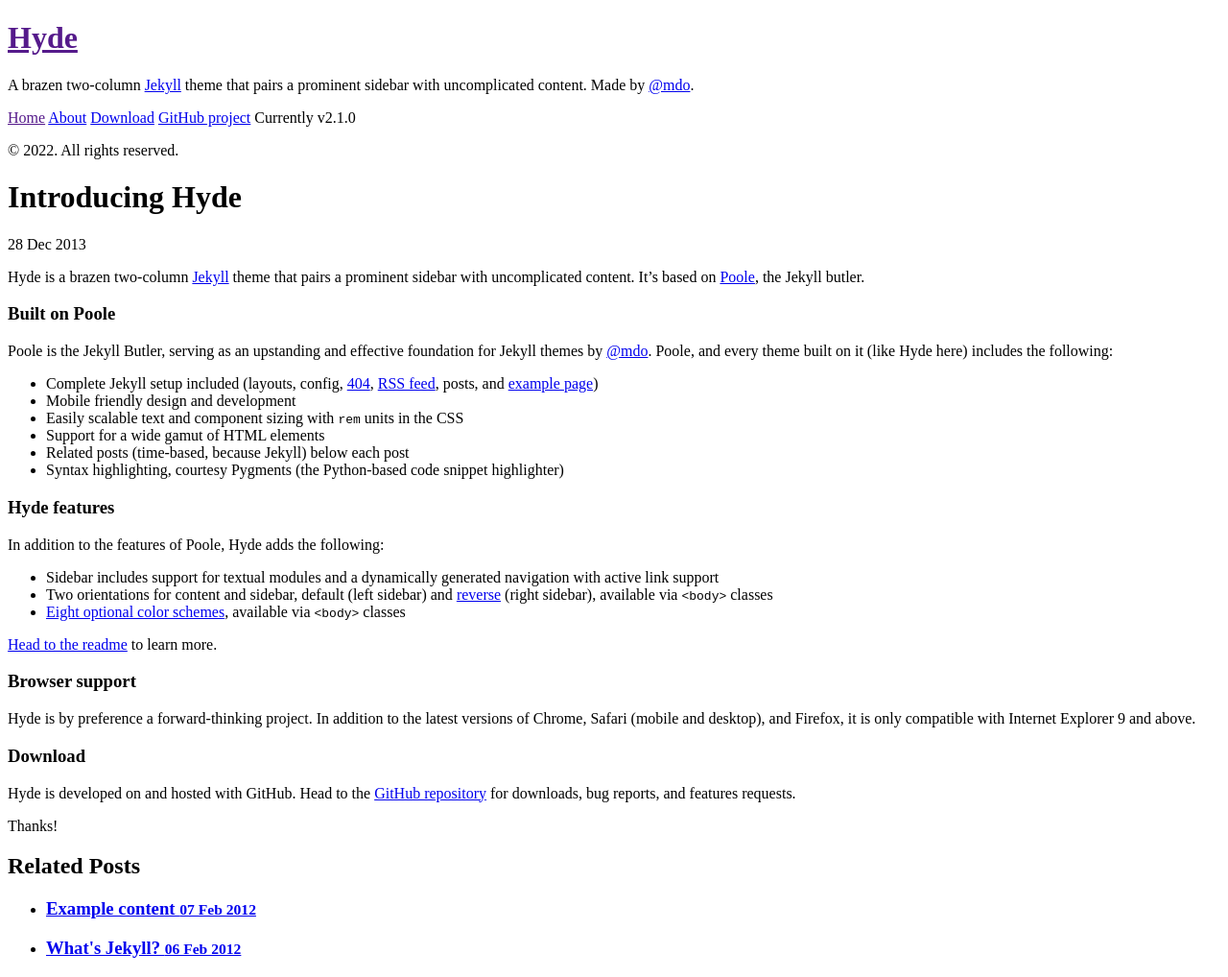
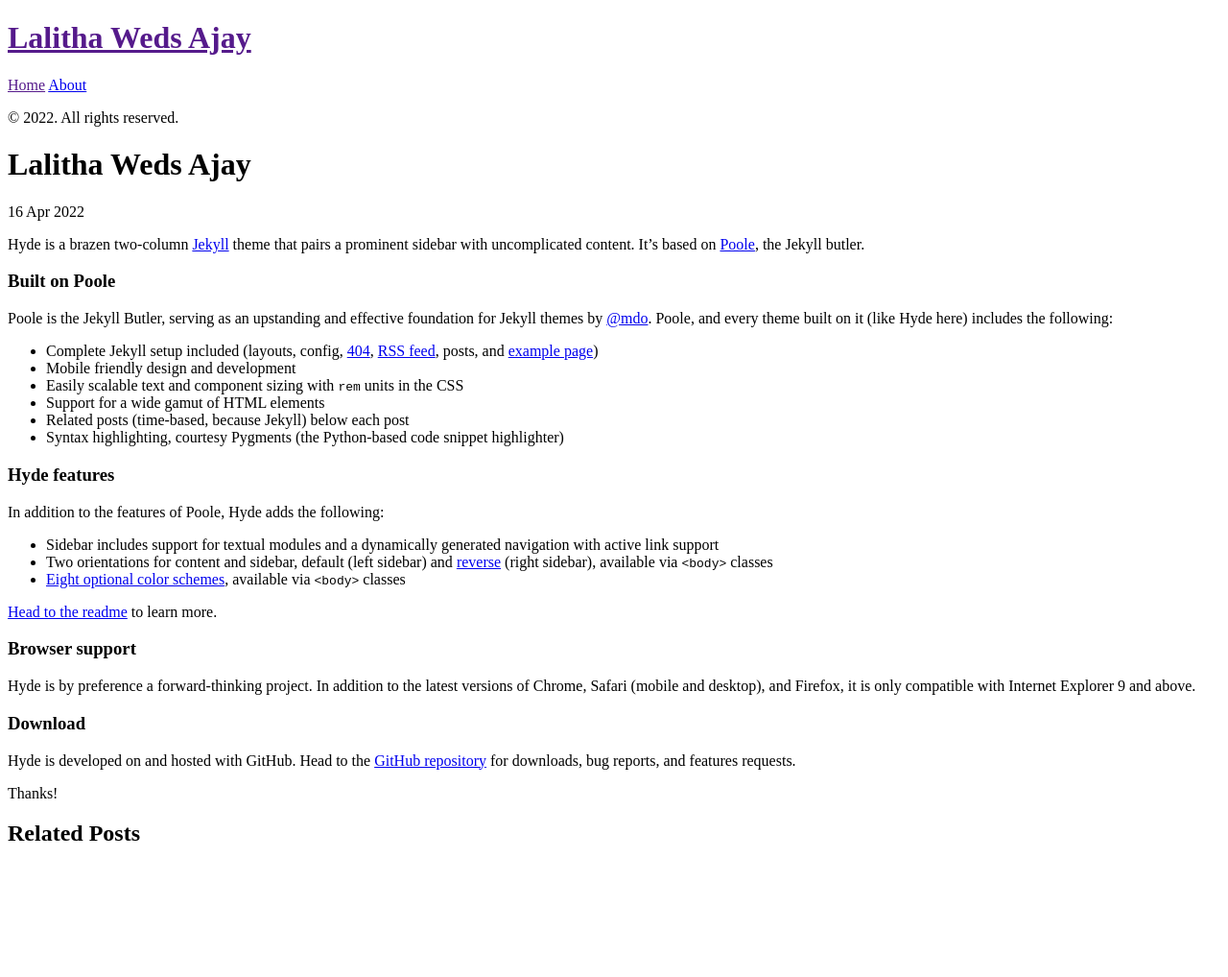
Before and after one commit to PseudoAj/lwa, a Jekyll site: the page built from _posts/2022-04-16-lalitha-weds-ajay.md, in a window 1280 px wide. Shown: the whole page at 96% size. Built offline with Jekyll 4.4.1, drawn with Linux system fonts in a browser that asks for light colours; Markdown is read by kramdown in place of the engine named in the settings; after the commit the page ends 902 px from its top, so only the background shows below that.

Commit message:
Adding only one post.

```diff
--- a/_config.yml
+++ b/_config.yml
@@ -7,20 +7,16 @@ gem:              [jekyll-paginate, jekyll-gists]
 permalink:        pretty
 
 # Setup
-title:            Hyde
-tagline:          'A Jekyll theme'
-description:      'A brazen two-column <a href="http://jekyllrb.com" target="_blank">Jekyll</a> theme that pairs a prominent sidebar with uncomplicated content. Made by <a href="https://twitter.com/mdo" target="_blank">@mdo</a>.'
+title:            Lalitha Weds Ajay
+tagline:          'Together is a beautiful place to be.'
 url:              https://www.lalithawedsajay.com
 baseurl:          /
 
 author:
-  name:           'Mark Otto'
-  url:            https://twitter.com/mdo
+  name:           'Ajay Kavuri'
+  url:            https://pseudoaj.com
 
-paginate:         5
+paginate:         1
 
 # Custom vars
-version:          2.1.0
-
-github:
-  repo:           https://github.com/poole/hyde
+version:          1.0.0
--- a/_includes/sidebar.html
+++ b/_includes/sidebar.html
@@ -25,10 +25,6 @@
           {% endif %}
         {% endif %}
       {% endfor %}
-
-      <a class="sidebar-nav-item" href="{{ site.github.repo }}/archive/v{{ site.version }}.zip">Download</a>
-      <a class="sidebar-nav-item" href="{{ site.github.repo }}">GitHub project</a>
-      <span class="sidebar-nav-item">Currently v{{ site.version }}</span>
     </nav>
 
     <p>&copy; {{ site.time | date: '%Y' }}. All rights reserved.</p>
--- a/_posts/2013-12-28-introducing-hyde.md
+++ b/_posts/2022-04-16-lalitha-weds-ajay.md
@@ -1,6 +1,6 @@
 ---
 layout: post
-title: Introducing Hyde
+title: Lalitha Weds Ajay
 ---
 
 Hyde is a brazen two-column [Jekyll](http://jekyllrb.com) theme that pairs a prominent sidebar with uncomplicated content. It's based on [Poole](http://getpoole.com), the Jekyll butler.
```
Also changed, not shown: _posts/2012-02-06-whats-jekyll.md (deleted, +0 -12 lines), _posts/2012-02-07-example-content.md (deleted, +0 -138 lines).
